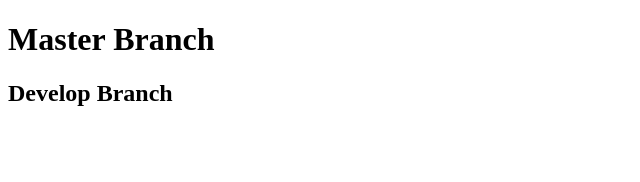
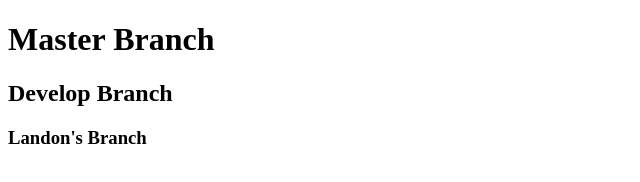
Before and after one commit to NickAtchison1/teamGit, a plain HTML site: page index.html in a window 1280 px wide. Shown: the whole page, without its empty margins (0-640 px from the left). Drawn offline with Linux system fonts and the light colour scheme.

Commit message:
updated html

```diff
--- a/index.html
+++ b/index.html
@@ -9,5 +9,6 @@
 <body>
     <h1>Master Branch</h1>
     <h2>Develop Branch</h2>
+    <h3>Landon's Branch</h3>
 </body>
 </html>
```
